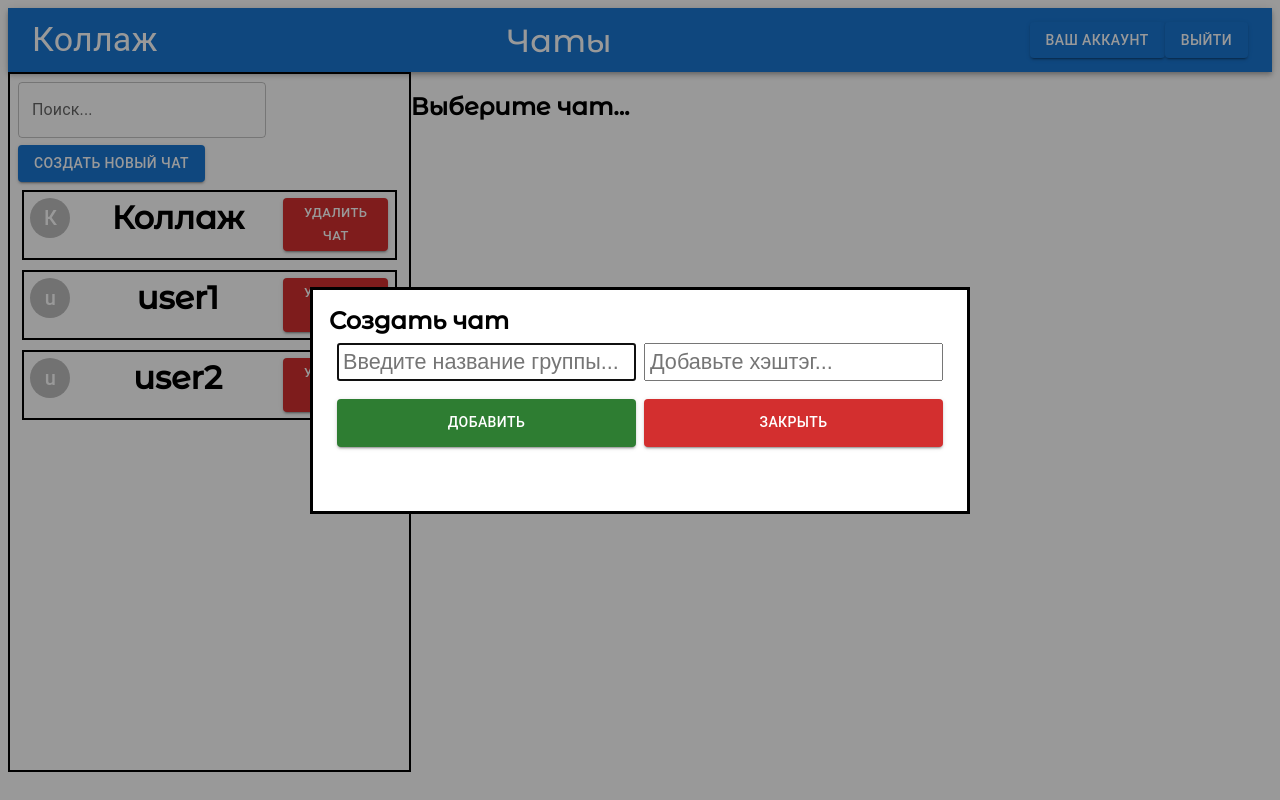
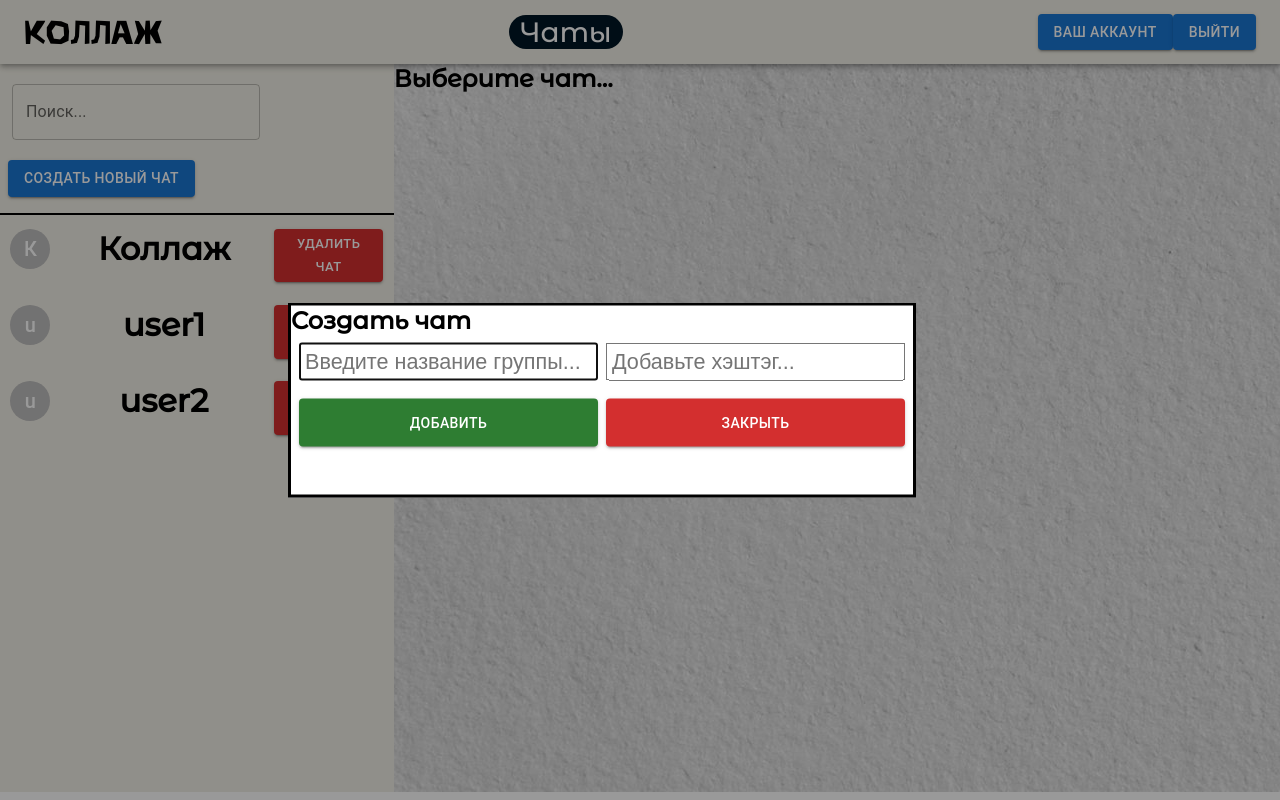
Before and after one commit to vadim36/TulaHack23-2-, a React (Create React App) app: page /chats in a window 1280 px wide. Both pictures are taken after a click on the button "СОЗДАТЬ НОВЫЙ ЧАТ". Built offline with nearby package versions, Linux system fonts and the light colour scheme.

Commit message:
add 80% of chats page

```diff
--- a/src/App.js
+++ b/src/App.js
@@ -25,6 +25,11 @@ function App() {
     if (deletingChatId === currentChatId) {
       setCurrentChatId(previosChatId => previosChatId - 1);
     }
+
+    if (sortedChatsArray) {
+      return setSortedChatsArray(sortedChatsArray.filter(chat => chat.id !== deletingChatId))
+    }
+
     return setChatsArray(chatsArray.filter(chat => chat.id !== deletingChatId));
   }
 
@@ -34,12 +39,22 @@ function App() {
   }
 
   function createChat(chatName, chatTopic) {
+    if (sortedChatsArray) {
+      return setSortedChatsArray([...sortedChatsArray,
+        {
+          id: sortedChatsArray[sortedChatsArray.length - 1].id + 1,
+          name: chatName,
+          chatTopic
+        }
+      ])
+    }
     return setChatsArray([...chatsArray,
         {
           id: chatsArray[chatsArray.length - 1].id + 1,
           name: chatName,
+          chatTopic
         }
-      ]);
+    ]);
   }
 
   function searchChats(searchedValue) {
--- a/src/components/ChatLink/ChatLink.module.scss
+++ b/src/components/ChatLink/ChatLink.module.scss
@@ -1,5 +1,4 @@
 .chatLink {
-    border: 2px solid #000;
     display: grid;
     grid-template-columns: .2fr 1fr .5fr;
     padding: .4rem;
--- a/src/components/ChatsPanel/ChatsPanel.jsx
+++ b/src/components/ChatsPanel/ChatsPanel.jsx
@@ -5,7 +5,6 @@ import ChatLink from '../ChatLink/ChatLink'
 
 export default function ChatsPanel(props) {
     const modalAddChat = useRef();
-
     const [nameGroupValue, setNameGroupValue] = useState('');
     const [chatTopic, setChatTopic] = useState('');
 
@@ -20,12 +19,13 @@ export default function ChatsPanel(props) {
             <TextField
                 label='Поиск...'
                 variant="outlined"
+                style={{margin: '.75rem'}}
                 value={searchedValue}
                 onChange={(event) => setSearchedValue(event.target.value)}/>
             <Button
                 variant='contained'
                 onClick={() => modalAddChat.current.showModal()}
-                style={{marginTop: '7px'}}
+                style={{margin: '.5rem .75rem 1rem .5rem'}}
             >
                 Создать новый чат
             </Button>
@@ -54,17 +54,19 @@ export default function ChatsPanel(props) {
                     <input type="text"
                         placeholder='Введите название группы...'
                         value={nameGroupValue}
-                        onChange={(event) => setNameGroupValue(event.target.value)}/>
+                        onChange={(event) => setNameGroupValue(event.target.value)}
+                        required/>
                     <input type="text"
                         placeholder='Добавьте хэштэг...'
                         value={chatTopic}
-                        onChange={(event) => setChatTopic(event.target.value)}/>
+                        onChange={(event) => setChatTopic(event.target.value)}
+                        required/>
 
                     <Button
                         variant='contained'
                         color="success"
                         onClick={() => {
-                            createChat(nameGroupValue, chatTopic);
+                            props.createChat(nameGroupValue, chatTopic);
                             setNameGroupValue('');
                             setChatTopic('');
                             modalAddChat.current.close();
--- a/src/components/ChatsPanel/ChatsPanel.module.scss
+++ b/src/components/ChatsPanel/ChatsPanel.module.scss
@@ -1,13 +1,14 @@
 .aside {
-    height: 100%;
+    height: calc(100% + 48px);
     width: 40%;
     min-width: 350px;
-    padding: .5rem;
-    border: 2px solid #000;
+    padding-top: .5rem;
+    background: #F0EEE5;
 }
 
 .chatsList {
     padding-top: .5rem;
+    border-top: 2px solid #000;
 
     li {
         margin-bottom: 10px;
@@ -29,6 +30,11 @@
 }
 
 .modal {
+    position: absolute;
+    top: 50%;
+    left: 22.5%;
+    transform: translateY(-50%);
+
     &::backdrop {
         width: 100vw;
         height: 100vh;
--- a/src/components/CurrentChat/CurrentChat.jsx
+++ b/src/components/CurrentChat/CurrentChat.jsx
@@ -1,7 +1,9 @@
 import React,{useState} from 'react'
 import classes from './CurrentChat.module.scss'
 import { Button, TextField } from '@mui/material';
-import ChatMessage from '../ChatMessage/ChatMessage';
+import IconButton from '@mui/material/IconButton';
+import SearchIcon from '@mui/icons-material/Search';
+import MoreIcon from '@mui/icons-material/MoreVert';
 
 export default function CurrentChat({chatInfo, ...props}) {
     const [message, setMessage] = useState('');
@@ -13,7 +15,13 @@ export default function CurrentChat({chatInfo, ...props}) {
                     <section className={classes.chatHeader}
                         aria-label='section for chat name'
                     >
-                        <h2>{chatInfo.name}</h2>
+                        <h2 className={classes.chatTitle}>{chatInfo.name}</h2>
+                        <IconButton size='large'>
+                            <SearchIcon />
+                        </IconButton>
+                        <IconButton size='large'>
+                            <MoreIcon/>
+                        </IconButton>
                     </section>
                    <article className={classes.sectionMessages}
                             aria-label='section for messages'
@@ -25,7 +33,7 @@ export default function CurrentChat({chatInfo, ...props}) {
                         className={classes.sendMessageForm}
                     >
                         <TextField
-                            variant='outlined'
+                            variant='standard'
                             type="text"
                             placeholder='Введите сообщение...'
                             size='small'
--- a/src/components/CurrentChat/CurrentChat.module.scss
+++ b/src/components/CurrentChat/CurrentChat.module.scss
@@ -1,16 +1,19 @@
 .main {
-    height: calc(100% + 15.5px);
+    height: calc(100% + 48px);
     width: 90%;
     display: flex;
     flex-direction: column;
+    background: url('./bg.jpeg');
 }
 
 .sendMessageForm {
     display: flex;
-    height: 2rem;
+    height: 5rem;
     justify-content: space-between;
-    align-items: center;
+    align-items: flex-end;
     padding: 0 .5rem;
+    background: #F0EEE5;
+    padding-bottom: 1rem;
 }
 
 .sendMessageInput {
@@ -19,7 +22,18 @@
 }
 
 .chatHeader {
-    flex: .65;
+    flex: .205;
+    border-bottom: 2px solid #000;
+    border-left: 2px solid #000;
+    background: #F0EEE5;
+    display: flex;
+    align-items: center;
+
+    h2 {
+        flex: 1;
+        padding-left: 1rem;
+        font-size: 2rem;
+    }
 }
 
 .sectionMessages {
--- a/src/components/Header/Header.jsx
+++ b/src/components/Header/Header.jsx
@@ -2,19 +2,24 @@ import React from 'react'
 import AppBar from '@mui/material/AppBar';
 import { Toolbar, Typography, Button } from '@mui/material';
 import { Link } from 'react-router-dom';
+import styles from './Header.module.scss';
 
 export default function Header({auth}) {
     return (
-        <AppBar position='sticky'>
+        <AppBar sx={{background: '#F0EEE5', color: '#000'}} position='sticky'>
             <Toolbar>
                 <Typography variant="h4" sx={{ flexGrow: 1 }}>
-                    <Link to='/'>Коллаж</Link>
+                    <Link to='/' className={styles.mainLogo}>
+                        Коллаж
+                    </Link>
                 </Typography>
 
                 <nav style={{flexGrow: 1.2}}>
                     <ul>
                         <li>
-                            <Link to="/chats" style={{fontSize: '2rem'}}>Чаты</Link>
+                            <Link to="/chats" className={styles.link}>
+                                    Чаты
+                            </Link>
                         </li>
                     </ul>
                 </nav>
--- /dev/null
+++ b/src/components/Header/Header.module.scss
@@ -0,0 +1,18 @@
+.link {
+    font-size: 1.75rem;
+    background: #001524;
+    color: #fff;
+    border-radius: 2rem;
+    padding: 0 .7rem;
+    transition: .25s ease-out;
+
+    &:hover,
+    &:active {
+        background: #E4DBC6;
+        color: #000;
+    }
+}
+
+.mainLogo {
+    font-family: 'ZeroCool';
+}
--- a/src/styles_utils/index.css
+++ b/src/styles_utils/index.css
@@ -1,12 +1,14 @@
+* {
+    padding: 0;
+    margin: 0;
+    box-sizing: border-box;
+}
+
 a {
     all: unset;
     cursor: pointer;
     transition: all .15s ease-out;
     user-select: none;
-}
-
-a:hover {
-    color: #ccc;
 }
 
 ul {
--- a/src/styles_utils/type.css
+++ b/src/styles_utils/type.css
@@ -1,4 +1,9 @@
 @import url('https://fonts.googleapis.com/css2?family=Montserrat+Alternates:ital,wght@0,400;0,500;1,400&display=swap');
+
+@font-face {
+    font-family: 'ZeroCool';
+    src: url('../fonts/ZeroCool.woff') format('woff');
+}
 
 #App {
     font-family: 'Montserrat Alternates';
```
Also changed, not shown: src/components/CurrentChat/bg.jpeg (added), 1 other file (tests, documents, lock files or other folders).
